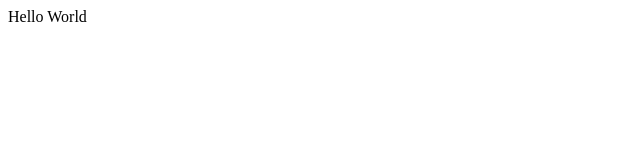
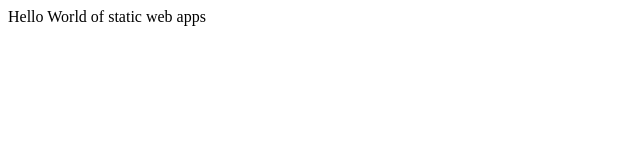
Before and after one commit to kunalchandratre1/staticwebappdemo, an Angular app: page / in a window 1280 px wide. Shown: the top 160 px of the page, without its empty margins (0-640 px from the left). Built offline with nearby package versions, Linux system fonts and the light colour scheme.

Commit message:
main ts updated
main ts updated

```diff
--- a/src/app/app.component.ts
+++ b/src/app/app.component.ts
@@ -5,5 +5,5 @@ import { Component } from '@angular/core';
   template: `<div>Hello {{value}}</div>`,
 })
 export class AppComponent {
-  value = 'World';
+  value = 'World of static web apps';
 }
```
